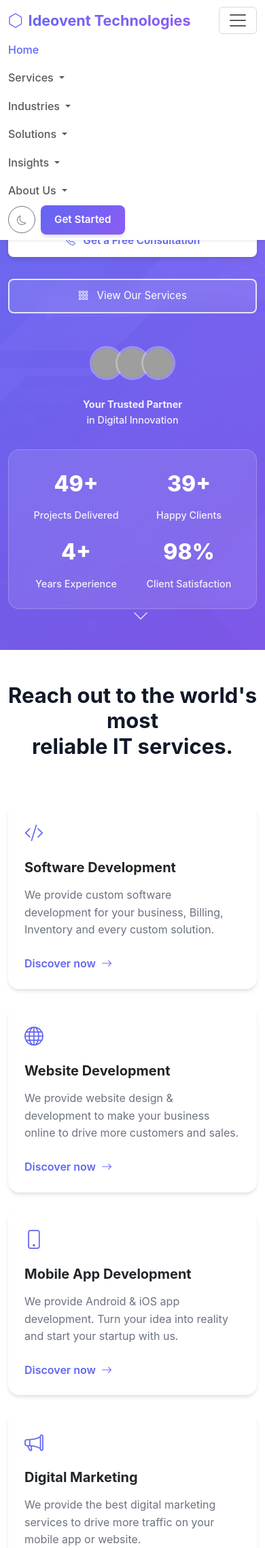
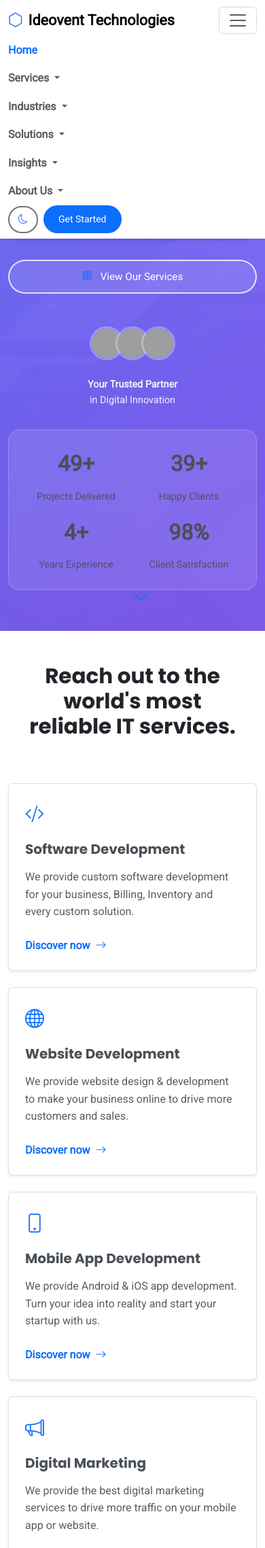
Before and after one commit to Priyanshu845438/Acadify-V3, a PHP site: page / in a window 390 px wide, after a click that opens the changed part. Shown: the top 2277 px of the page at 68% size. Run offline with PHP 8.4, Linux system fonts and the light colour scheme; grey boxes are pictures that could not be loaded.

Commit message:
Establish a comprehensive global design system for consistent website styling
Update assets/css/global.css to implement a new global design system based on Bootstrap 5.3+. This includes defining color palettes, importing Google Fonts (Poppins and Roboto), setting typography for headings and body text, and establishing styles for buttons and other components.

Replit-Commit-Author: Agent
Replit-Commit-Session-Id: b91f4a17-d1a6-4b41-9a89-d3d70acda6f4
Replit-Commit-Checkpoint-Type: full_checkpoint
Replit-Commit-Screenshot-Url: https://storage.googleapis.com/screenshot-production-us-central1/b4e3724e-3966-40df-b855-d8cc730efab5/b91f4a17-d1a6-4b41-9a89-d3d70acda6f4/UhoiCy8

```diff
--- a/assets/css/global.css
+++ b/assets/css/global.css
@@ -1,219 +1,302 @@
-/* Global CSS - Site-wide styles inspired by Ideovent design */
+/* Global Design System - Professional & Cohesive Styling */
+/* Technology: Pure Bootstrap 5.3+ */
 
+/* Import Google Fonts */
+@import url('https://fonts.googleapis.com/css2?family=Poppins:wght@600;700&family=Roboto:wght@400&display=swap');
+
+/* Color Palette Variables - Bootstrap 5.3+ Compliant */
 :root {
-  --bs-primary: #6366f1;
-  --bs-primary-rgb: 99, 102, 241;
-  --bs-secondary: #8b5cf6;
-  --bs-secondary-rgb: 139, 92, 246;
-  --gradient-primary: linear-gradient(135deg, #6366f1, #8b5cf6);
-  --gradient-secondary: linear-gradient(135deg, #3b82f6, #6366f1);
+  /* Bootstrap Variable Overrides - The Right Way */
+  --bs-primary: #0D6EFD;
+  --bs-primary-rgb: 13, 110, 253;
+  --bs-light: #F8F9FA;
+  --bs-dark: #212529;
+  --bs-body-color: #495057;
+  --bs-body-bg: #FFFFFF;
+
+  /* Custom Design System Variables - Alias to Bootstrap tokens for consistency */
+  --primary-blue: var(--bs-primary);
+  --dark-charcoal: var(--bs-dark);
+  --muted-gray: var(--bs-body-color);
+  --light-gray: var(--bs-light);
+  --white: var(--bs-body-bg);
+
+  /* Shadow System */
+  --shadow-sm: 0 .125rem .25rem rgba(0,0,0,.075);
+  --shadow-hover: 0 .5rem 1rem rgba(0,0,0,.15);
+
+  /* Transitions */
   --transition-base: all 0.3s ease-in-out;
-  --shadow-light: 0 4px 6px -1px rgba(0, 0, 0, 0.1), 0 2px 4px -1px rgba(0, 0, 0, 0.06);
-  --shadow-medium: 0 10px 15px -3px rgba(0, 0, 0, 0.1), 0 4px 6px -2px rgba(0, 0, 0, 0.05);
-  --shadow-large: 0 25px 50px -12px rgba(0, 0, 0, 0.25);
 }
 
-/* Dark theme adjustments */
-[data-bs-theme="dark"] {
-  --bs-primary: #818cf8;
-  --bs-primary-rgb: 129, 140, 248;
-  --bs-secondary: #a78bfa;
-  --bs-secondary-rgb: 167, 139, 250;
+/* Typography System */
+body {
+  font-family: 'Roboto', -apple-system, BlinkMacSystemFont, "Segoe UI", sans-serif;
+  font-weight: 400;
+  line-height: 1.6;
+  color: var(--muted-gray);
+  background-color: var(--white);
 }
 
-/* Base typography */
-body {
-  font-family: 'Inter', -apple-system, BlinkMacSystemFont, "Segoe UI", Roboto, "Helvetica Neue", Arial, sans-serif;
-  line-height: 1.6;
-  color: #374151;
+/* Headings Typography - All headings use Poppins as per spec */
+h1, h2, h3, h4, h5, h6 {
+  font-family: 'Poppins', -apple-system, BlinkMacSystemFont, "Segoe UI", sans-serif;
+  color: var(--dark-charcoal);
+  line-height: 1.2;
+  margin-bottom: 1rem;
 }
 
-[data-bs-theme="dark"] body {
-  color: #e5e7eb;
+h1 {
+  font-weight: 700;
 }
 
-/* Headings */
-h1, h2, h3, h4, h5, h6 {
+h2, h3, h4, h5, h6 {
   font-weight: 600;
-  line-height: 1.2;
-  color: #111827;
 }
 
-[data-bs-theme="dark"] h1,
-[data-bs-theme="dark"] h2,
-[data-bs-theme="dark"] h3,
-[data-bs-theme="dark"] h4,
-[data-bs-theme="dark"] h5,
-[data-bs-theme="dark"] h6 {
-  color: #f9fafb;
+/* Body Text */
+p, li, span {
+  font-family: 'Roboto', sans-serif;
+  font-weight: 400;
+  color: var(--muted-gray);
 }
 
-/* Text gradient utility */
-.text-gradient {
-  background: var(--gradient-primary);
-  -webkit-background-clip: text;
-  -webkit-text-fill-color: transparent;
-  background-clip: text;
-  color: transparent;
+/* Lead Text */
+.lead {
+  font-family: 'Roboto', sans-serif;
+  font-weight: 400;
+  font-size: 1.25rem;
+  color: var(--muted-gray);
 }
 
-/* Custom button styling */
-.btn-primary {
-  background: var(--gradient-primary);
-  border: none;
-  border-radius: 8px;
-  padding: 12px 24px;
-  font-weight: 600;
-  font-size: 16px;
+/* Button System */
+.btn {
+  border-radius: 50rem !important; /* .rounded-pill */
+  padding: 12px 28px;
+  font-family: 'Roboto', sans-serif;
+  font-weight: 400;
+  font-size: 1rem;
   transition: var(--transition-base);
-  box-shadow: var(--shadow-light);
+  border-width: 2px;
 }
 
-.btn-primary:hover {
-  transform: translateY(-2px);
-  box-shadow: var(--shadow-medium);
-  background: var(--gradient-secondary);
+/* Primary CTA Buttons - Solid Blue */
+.btn-primary {
+  background-color: var(--bs-primary);
+  border-color: var(--bs-primary);
+  color: var(--bs-white);
 }
 
+.btn-primary:hover,
+.btn-primary:focus {
+  background-color: var(--bs-primary);
+  border-color: var(--bs-primary);
+  color: var(--bs-white);
+  box-shadow: var(--shadow-hover);
+  transform: translateY(-2px);
+}
+
+/* Secondary Buttons - Outline */
 .btn-outline-primary {
-  border: 2px solid var(--bs-primary);
   color: var(--bs-primary);
-  border-radius: 8px;
-  padding: 10px 22px;
-  font-weight: 600;
-  background: transparent;
+  border-color: var(--bs-primary);
+  background-color: transparent;
+}
+
+.btn-outline-primary:hover,
+.btn-outline-primary:focus {
+  background-color: var(--bs-primary);
+  border-color: var(--bs-primary);
+  color: var(--bs-white);
+  box-shadow: var(--shadow-hover);
+  transform: translateY(-2px);
+}
+
+/* Light/White Buttons */
+.btn-light {
+  background-color: var(--white);
+  border-color: var(--white);
+  color: var(--primary-blue);
+}
+
+.btn-light:hover,
+.btn-light:focus {
+  background-color: var(--bs-white);
+  border-color: var(--bs-white);
+  color: var(--bs-primary);
+  box-shadow: var(--shadow-hover);
+  transform: translateY(-2px);
+}
+
+/* Button Sizes */
+.btn-lg {
+  padding: 16px 32px;
+  font-size: 1.125rem;
+}
+
+.btn-sm {
+  padding: 8px 20px;
+  font-size: 0.875rem;
+}
+
+/* Card System */
+.card {
+  border: 1px solid rgba(0,0,0,.125);
+  border-radius: 0.375rem;
+  box-shadow: var(--shadow-sm);
+  transition: var(--transition-base);
+  background-color: var(--white);
+}
+
+.card:hover {
+  transform: translateY(-4px);
+  box-shadow: var(--shadow-hover);
+}
+
+.card-body {
+  padding: 1.5rem;
+}
+
+/* Custom Spacing Classes - Don't override Bootstrap utilities */
+section {
+  padding: 5rem 0; /* Generous section spacing */
+}
+
+/* Custom spacing utilities instead of overriding Bootstrap */
+.section-space {
+  padding: 5rem 0;
+}
+
+.space-y-lg {
+  margin-bottom: 5rem;
+}
+
+.space-y-md {
+  margin-bottom: 3rem;
+}
+
+/* Custom Background Classes - Don't override Bootstrap utilities */
+.hero-gradient {
+  background: linear-gradient(135deg, var(--primary-blue), #0B5ED7) !important;
+}
+
+/* Custom Text Utilities - Use Bootstrap variables only */
+/* Removed .text-* overrides for Bootstrap 5.3+ compliance */
+
+/* Link Styling */
+a {
+  color: var(--bs-primary);
+  text-decoration: none;
   transition: var(--transition-base);
 }
 
-.btn-outline-primary:hover {
-  background: var(--bs-primary);
-  color: white;
-  transform: translateY(-1px);
+a:hover {
+  color: var(--bs-primary);
+  opacity: 0.8;
 }
 
-.btn-custom {
-  border-radius: 8px;
-  padding: 12px 24px;
-  font-weight: 600;
-  text-transform: none;
+/* Navigation Dropdowns */
+.dropdown-menu {
+  border: 1px solid rgba(0,0,0,.15);
+  box-shadow: var(--shadow-hover);
+  border-radius: 0.375rem;
+}
+
+.dropdown-item {
+  font-family: 'Roboto', sans-serif;
+  color: var(--muted-gray);
+  padding: 0.75rem 1.5rem;
   transition: var(--transition-base);
 }
 
-.btn-custom:hover {
-  transform: translateY(-2px);
+.dropdown-item:hover {
+  background-color: var(--light-gray);
+  color: var(--primary-blue);
 }
 
-/* Form styling */
+/* Form Controls */
 .form-control {
-  border: 2px solid #e5e7eb;
-  border-radius: 8px;
+  border: 2px solid #DEE2E6;
+  border-radius: 0.375rem;
   padding: 12px 16px;
+  font-family: 'Roboto', sans-serif;
   transition: var(--transition-base);
 }
 
 .form-control:focus {
-  border-color: var(--bs-primary);
-  box-shadow: 0 0 0 0.2rem rgba(var(--bs-primary-rgb), 0.15);
+  border-color: var(--primary-blue);
+  box-shadow: 0 0 0 0.2rem rgba(var(--bs-primary-rgb), 0.25);
 }
 
-[data-bs-theme="dark"] .form-control {
-  background-color: #374151;
-  border-color: #4b5563;
-  color: #f9fafb;
+/* Icon Styling */
+.bi {
+  color: var(--bs-primary);
 }
 
-/* Section spacing */
-section {
-  scroll-margin-top: 80px;
-  padding: 80px 0;
+/* Display Utilities */
+.display-1, .display-2, .display-3, .display-4, .display-5, .display-6 {
+  font-family: 'Poppins', sans-serif;
+  font-weight: 700;
+  color: var(--dark-charcoal);
 }
 
-/* Background variations */
-.bg-gradient {
-  background: var(--gradient-primary);
+/* Utility Classes */
+.fw-bold {
+  font-weight: 700 !important;
 }
 
-.bg-light-gradient {
-  background: linear-gradient(135deg, #f8fafc, #f1f5f9);
+.fw-medium {
+  font-weight: 600 !important;
 }
 
-[data-bs-theme="dark"] .bg-light-gradient {
-  background: linear-gradient(135deg, #1f2937, #111827);
-}
-
-/* Text utilities */
-.text-muted {
-  color: #6b7280 !important;
-}
-
-[data-bs-theme="dark"] .text-muted {
-  color: #9ca3af !important;
-}
-
-/* Card styling */
-.card {
-  border: none;
-  border-radius: 16px;
-  transition: var(--transition-base);
-  box-shadow: var(--shadow-light);
-}
-
-.card:hover {
-  transform: translateY(-4px);
-  box-shadow: var(--shadow-medium);
-}
-
-/* Stats section */
-.stats-item {
-  text-align: center;
-  padding: 2rem 1rem;
-}
-
-.stats-number {
-  font-size: 3rem;
-  font-weight: 800;
-  color: var(--bs-primary);
-  display: block;
-}
-
-.stats-label {
-  font-size: 1.1rem;
-  color: #6b7280;
-  font-weight: 500;
-}
-
-/* Responsive adjustments */
+/* Responsive Design */
 @media (max-width: 768px) {
   section {
-    padding: 60px 0;
+    padding: 3rem 0;
   }
 
   .display-4 {
     font-size: 2.5rem;
   }
 
-  .btn-custom {
-    padding: 10px 20px;
-    font-size: 0.95rem;
+  .btn {
+    padding: 10px 24px;
+    font-size: 0.9rem;
   }
 
-  .stats-number {
-    font-size: 2.5rem;
+  .btn-lg {
+    padding: 14px 28px;
+    font-size: 1rem;
   }
 }
 
-/* Smooth scrolling */
+@media (max-width: 576px) {
+  section {
+    padding: 2rem 0;
+  }
+
+  .display-4 {
+    font-size: 2rem;
+  }
+
+  .btn {
+    padding: 8px 20px;
+    font-size: 0.875rem;
+  }
+}
+
+/* Smooth Scrolling */
 html {
   scroll-behavior: smooth;
 }
 
-/* Loading states */
+/* Loading States */
 .loading {
   opacity: 0.6;
   pointer-events: none;
 }
 
-/* Animations */
+/* Animation System */
 @keyframes fadeInUp {
   from {
     opacity: 0;
@@ -229,24 +312,43 @@ html {
   animation: fadeInUp 0.6s ease-out;
 }
 
-/* Service card hover effects */
-.service-card {
-  position: relative;
-  overflow: hidden;
+/* Dark Theme Support */
+[data-bs-theme="dark"] {
+  --white: #212529;
+  --light-gray: #2D3136;
+  --muted-gray: #ADB5BD;
+  --dark-charcoal: #F8F9FA;
 }
 
-.service-card::before {
-  content: '';
-  position: absolute;
-  top: 0;
-  left: -100%;
-  width: 100%;
-  height: 100%;
-  background: var(--gradient-primary);
-  opacity: 0.05;
-  transition: var(--transition-base);
+[data-bs-theme="dark"] body {
+  background-color: var(--white);
+  color: var(--muted-gray);
 }
 
-.service-card:hover::before {
-  left: 0;
+[data-bs-theme="dark"] h1,
+[data-bs-theme="dark"] h2,
+[data-bs-theme="dark"] h3,
+[data-bs-theme="dark"] h4,
+[data-bs-theme="dark"] h5,
+[data-bs-theme="dark"] h6 {
+  color: var(--dark-charcoal);
 }
+
+[data-bs-theme="dark"] .card {
+  background-color: var(--light-gray);
+  border-color: #495057;
+}
+
+[data-bs-theme="dark"] .dropdown-menu {
+  background-color: var(--light-gray);
+  border-color: #495057;
+}
+
+[data-bs-theme="dark"] .dropdown-item {
+  color: var(--muted-gray);
+}
+
+[data-bs-theme="dark"] .dropdown-item:hover {
+  background-color: #495057;
+  color: var(--primary-blue);
+}
```
Also changed, not shown: 2 other files.
